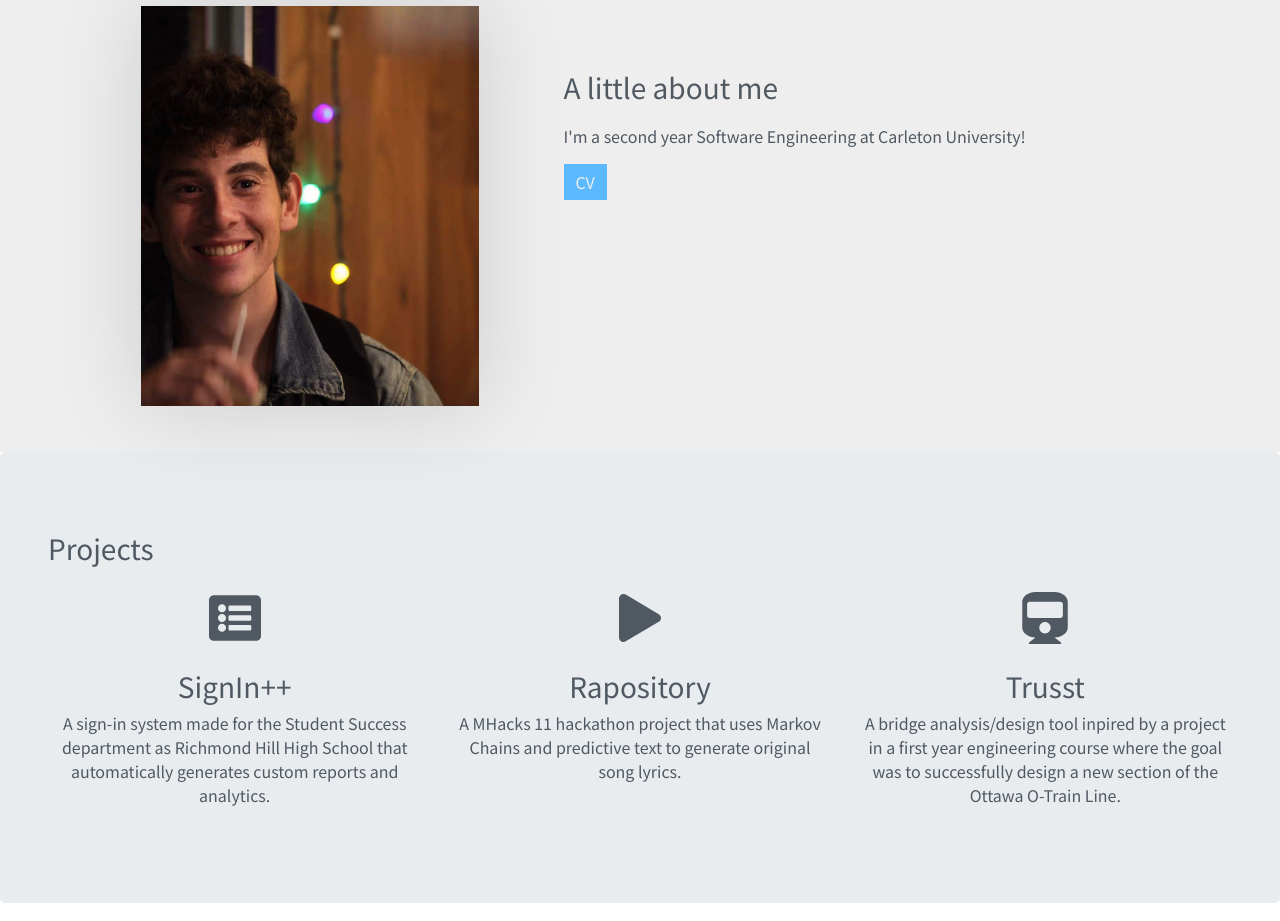
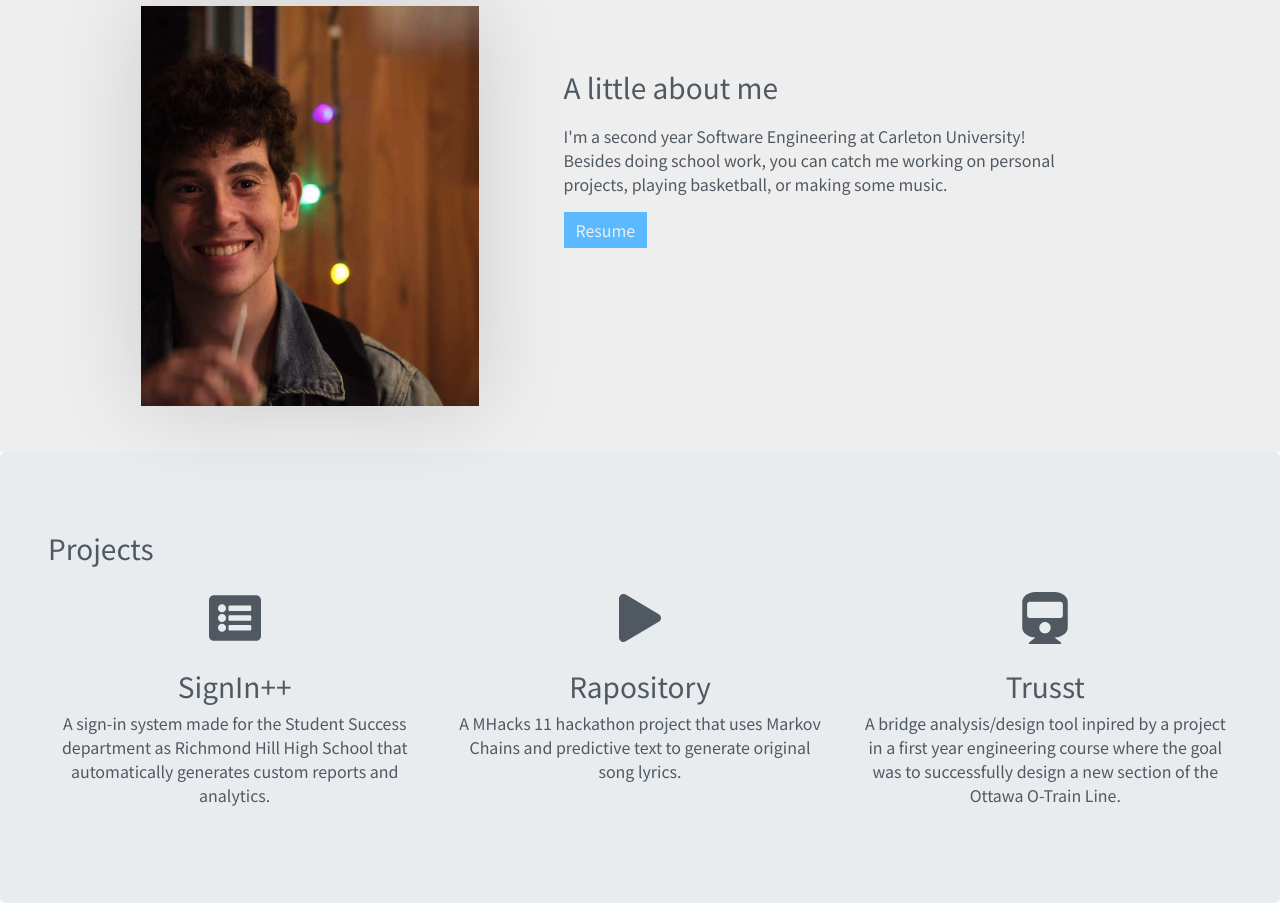
Before and after one commit to guymorgenshtern/guymorgenshtern.old.portfolio, a plain HTML site: page index.html in a window 1280 px wide. Shown: the part 940-1861 px from the top of the page. Drawn offline with nearby package versions, Linux system fonts and the light colour scheme.

Commit message:
quick about me update

```diff
--- a/index.html
+++ b/index.html
@@ -94,9 +94,9 @@
 
             <p class="p-heading" id ="ff">A little about me</br></p>
             <p class="separator" style="padding-bottom: 1rem">
-            	I'm a second year Software Engineering at Carleton University!
+            	I'm a second year Software Engineering at Carleton University! Besides doing school work, you can catch me working on personal projects, playing basketball, or making some music.
             </p>
-            <a class="btn btn-secondary btn-md" href="http://bit.ly/36ggsoT" target="_blank">CV</a>
+            <a class="btn btn-secondary btn-md" href="https://guymorgenshtern.github.io/Guy%20Morgenshtern%20Resume%202021.pdf" target="_blank">Resume</a>
 
           </div>
         </div>
```
